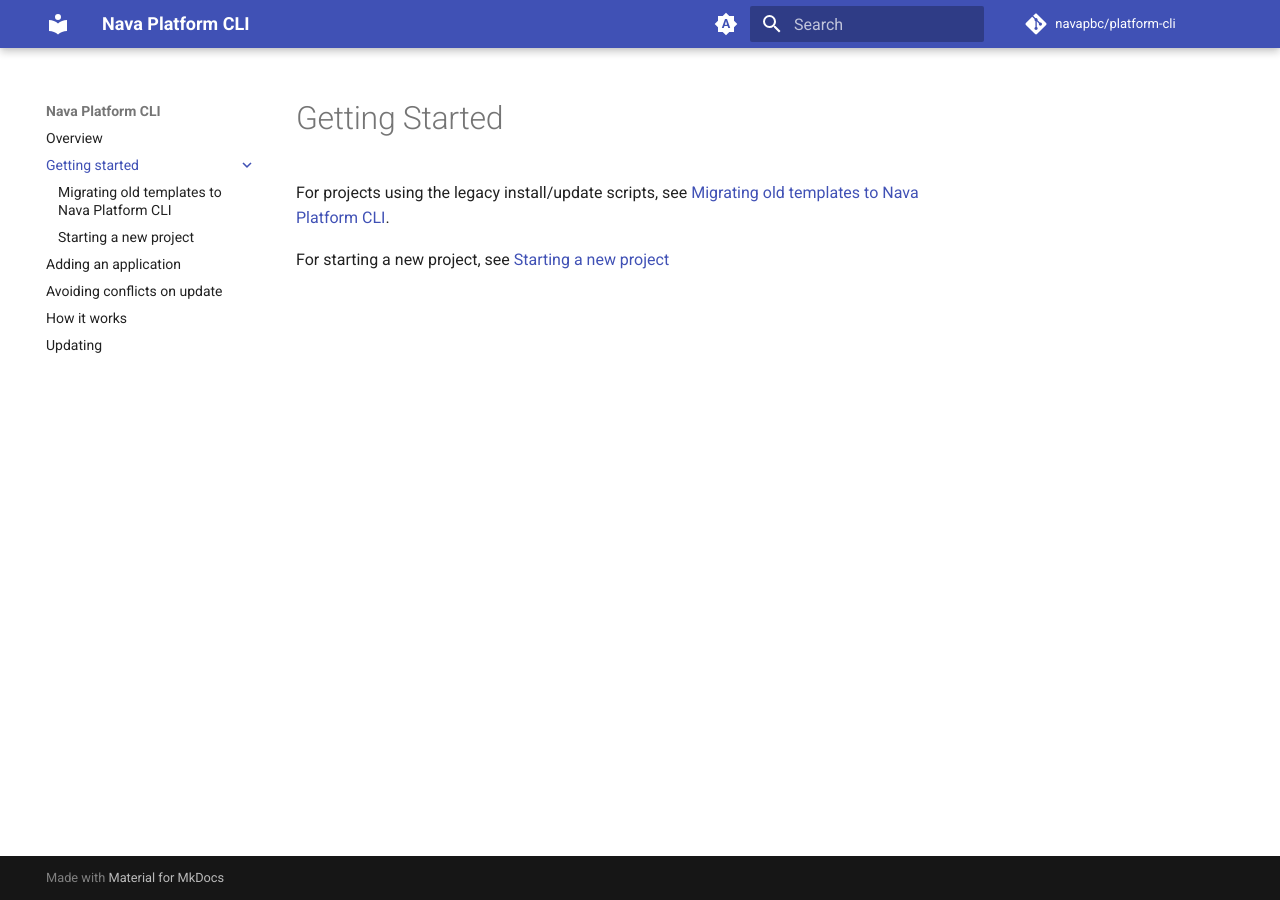
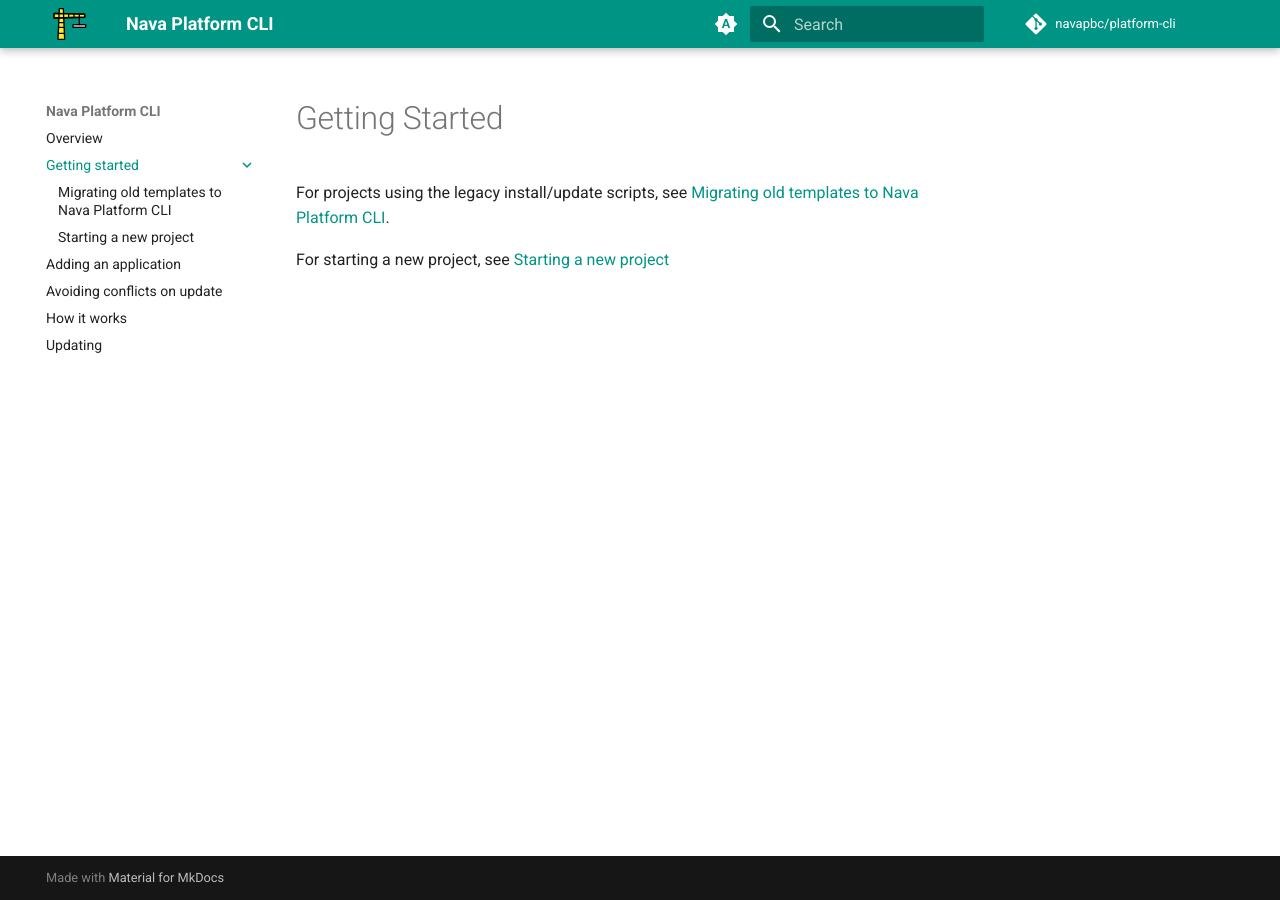
Before and after one commit to navapbc/platform-cli, an MkDocs documentation site: the page built from docs/getting-started/index.md, in a window 1280 px wide. Built offline with MkDocs 1.6.1 and Material for MkDocs 9.7.7, drawn with Linux system fonts in a browser that asks for light colours; comment, search, counter and statistics services are not loaded.

Commit message:
Paint the docs

```diff
--- /dev/null
+++ b/docs/stylesheets/extra.css
@@ -0,0 +1,12 @@
+.md-header__button.md-logo {
+  margin-top: 0;
+  margin-bottom: 0;
+  padding-top: 0;
+  padding-bottom: 0;
+}
+
+.md-header__button.md-logo img,
+.md-header__button.md-logo svg {
+  height: 2.4rem;
+  width: 2.4rem;
+}
--- a/mkdocs.yml
+++ b/mkdocs.yml
@@ -4,6 +4,8 @@
 
 theme:
   name: material
+  favicon: assets/favicon.png
+  logo: assets/logo.svg
   features:
     - content.code.annotate
     - content.code.copy
@@ -14,6 +16,7 @@
     # https://squidfunk.github.io/mkdocs-material/setup/changing-the-colors/#automatic-light-dark-mode
     # Palette toggle for automatic mode
     - media: "(prefers-color-scheme)"
+      primary: teal
       toggle:
         icon: material/brightness-auto
         name: Switch to light mode
@@ -21,6 +24,7 @@
     # Palette toggle for light mode
     - media: "(prefers-color-scheme: light)"
       scheme: default
+      primary: teal
       toggle:
         icon: material/brightness-7
         name: Switch to dark mode
@@ -28,9 +32,13 @@
     # Palette toggle for dark mode
     - media: "(prefers-color-scheme: dark)"
       scheme: slate
+      primary: teal
       toggle:
         icon: material/brightness-4
         name: Switch to system preference
+
+extra_css:
+  - stylesheets/extra.css
 
 markdown_extensions:
   - admonition
```
Also changed, not shown: README.md (+7 -0 lines), docs/assets/favicon.png (added), docs/assets/logo.svg (added).
